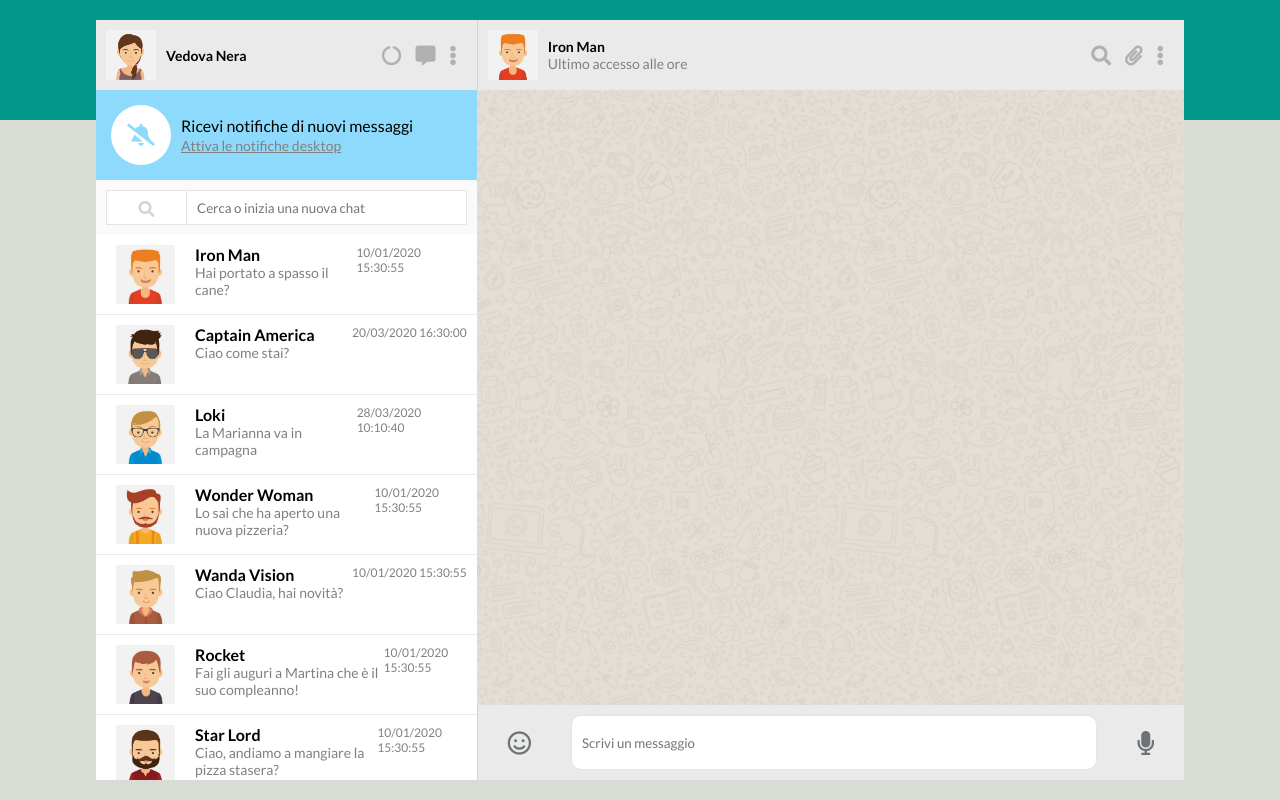
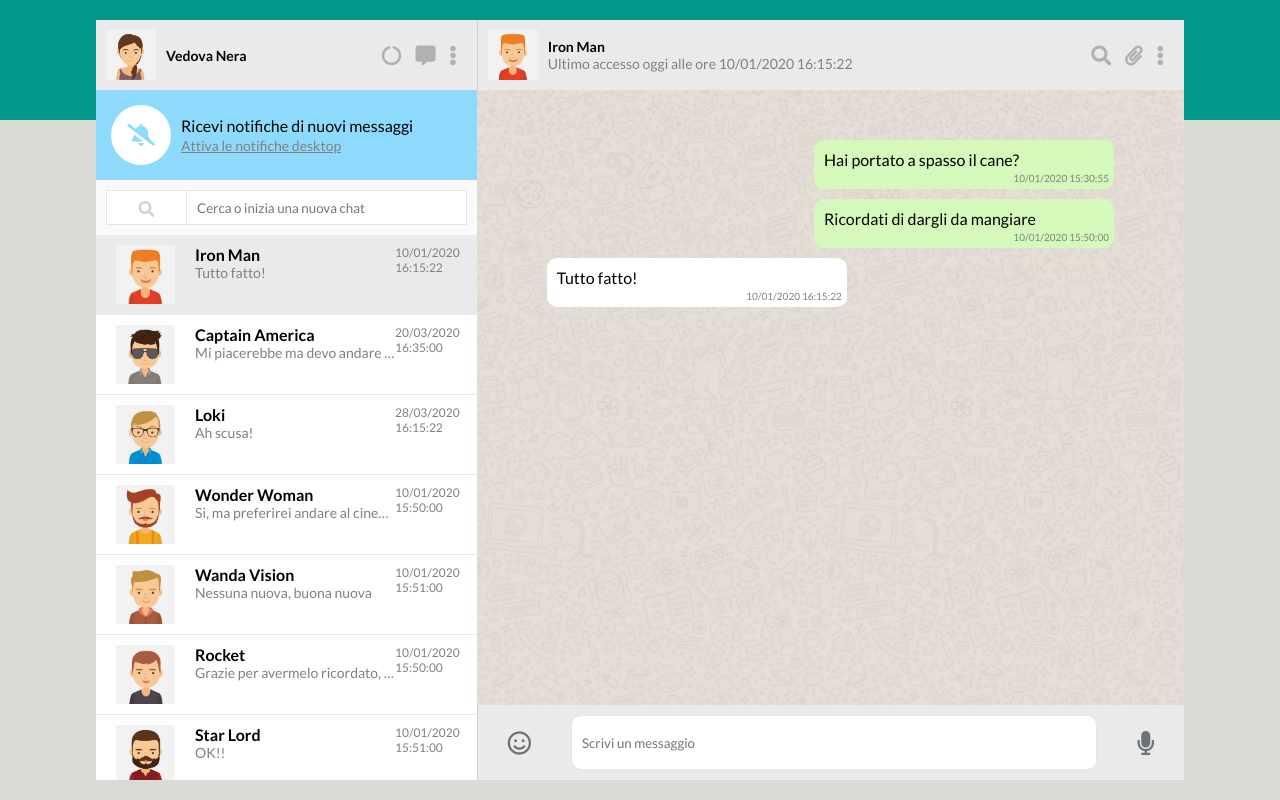
Before and after one commit to GarySmithAlvarezVenturo/vue-boolzapp, a plain HTML site: page index.html in a window 1280 px wide. Drawn offline with nearby package versions, Linux system fonts and the light colour scheme.

Commit message:
Add milestone #2 #3

```diff
--- a/assets/script.js
+++ b/assets/script.js
@@ -26,17 +26,17 @@
                     messages: [
                         {
                             date: '10/01/2020 15:30:55',
-                            message: 'Hai portato a spasso il cane?',
+                            text: 'Hai portato a spasso il cane?',
                             status: 'sent'
                         },
                         {
                             date: '10/01/2020 15:50:00',
-                            message: 'Ricordati di dargli da mangiare',
+                            text: 'Ricordati di dargli da mangiare',
                             status: 'sent'
                         },
                         {
                             date: '10/01/2020 16:15:22',
-                            message: 'Tutto fatto!',
+                            text: 'Tutto fatto!',
                             status: 'received'
                         },
                     ],
@@ -48,17 +48,17 @@
                     messages: [
                         {
                             date: '20/03/2020 16:30:00',
-                            message: 'Ciao come stai?',
+                            text: 'Ciao come stai?',
                             status: 'sent'
                         },
                         {
                             date: '20/03/2020 16:30:55',
-                            message: 'Bene grazie! Stasera ci vediamo?',
+                            text: 'Bene grazie! Stasera ci vediamo?',
                             status: 'received'
                         },
                         {
                             date: '20/03/2020 16:35:00',
-                            message: 'Mi piacerebbe ma devo andare a fare la spesa.',
+                            text: 'Mi piacerebbe ma devo andare a fare la spesa.',
                             status: 'sent'
                         }
                     ],
@@ -70,17 +70,17 @@
                     messages: [
                         {
                             date: '28/03/2020 10:10:40',
-                            message: 'La Marianna va in campagna',
+                            text: 'La Marianna va in campagna',
                             status: 'received'
                         },
                         {
                             date: '28/03/2020 10:20:10',
-                            message: 'Sicuro di non aver sbagliato chat?',
+                            text: 'Sicuro di non aver sbagliato chat?',
                             status: 'sent'
                         },
                         {
                             date: '28/03/2020 16:15:22',
-                            message: 'Ah scusa!',
+                            text: 'Ah scusa!',
                             status: 'received'
                         }
                     ],
@@ -92,12 +92,12 @@
                     messages: [
                         {
                             date: '10/01/2020 15:30:55',
-                            message: 'Lo sai che ha aperto una nuova pizzeria?',
+                            text: 'Lo sai che ha aperto una nuova pizzeria?',
                             status: 'sent'
                         },
                         {
                             date: '10/01/2020 15:50:00',
-                            message: 'Si, ma preferirei andare al cinema',
+                            text: 'Si, ma preferirei andare al cinema',
                             status: 'received'
                         }
                     ],
@@ -109,17 +109,17 @@
                     messages: [
                         {
                             date: '10/01/2020 15:30:55',
-                            message: 'Ciao Claudia, hai novità?',
+                            text: 'Ciao Claudia, hai novità?',
                             status: 'sent'
                         },
                         {
                             date: '10/01/2020 15:50:00',
-                            message: 'Non ancora',
+                            text: 'Non ancora',
                             status: 'received'
                         },
                         {
                             date: '10/01/2020 15:51:00',
-                            message: 'Nessuna nuova, buona nuova',
+                            text: 'Nessuna nuova, buona nuova',
                             status: 'sent'
                         }
                     ],
@@ -131,12 +131,12 @@
                     messages: [
                         {
                             date: '10/01/2020 15:30:55',
-                            message: 'Fai gli auguri a Martina che è il suo compleanno!',
+                            text: 'Fai gli auguri a Martina che è il suo compleanno!',
                             status: 'sent'
                         },
                         {
                             date: '10/01/2020 15:50:00',
-                            message: 'Grazie per avermelo ricordato, le scrivo subito!',
+                            text: 'Grazie per avermelo ricordato, le scrivo subito!',
                             status: 'received'
                         }
                     ],
@@ -148,24 +148,57 @@
                     messages: [
                         {
                             date: '10/01/2020 15:30:55',
-                            message: 'Ciao, andiamo a mangiare la pizza stasera?',
+                            text: 'Ciao, andiamo a mangiare la pizza stasera?',
                             status: 'received'
                         },
                         {
                             date: '10/01/2020 15:50:00',
-                            message: 'No, l\'ho già mangiata ieri, ordiniamo sushi!',
+                            text: 'No, l\'ho già mangiata ieri, ordiniamo sushi!',
                             status: 'sent'
                         },
                         {
                             date: '10/01/2020 15:51:00',
-                            message: 'OK!!',
+                            text: 'OK!!',
                             status: 'received'
                         }
                     ],
                 }
             ],
+
+            currentDate: dayjs().format('DD/MM/YYYY HH:mm:ss'),
+            currentContact : 0,
+            messageText: "",
+            contactText: "",
         },
         methods: {
+             setIndexContact: function(position) {
+                this.currentContact = position;
+                return this.currentContact;
+            },
+            newMessage: function(contact) {
+                let newSentMessage = {
+                    date: this.currentDate,
+                    text: this.messageText,
+                    status: 'sent'
+                };
+
+                this.contacts[contact].messages.push(newSentMessage);
+
+                this.messageText = "";
+
+                setTimeout(
+                    ()=> {
+                        let newReceivedMessage = {
+                            date: this.currentDate,
+                            text: "Ok",
+                            status: 'received'
+                        };
+
+                        this.contacts[contact].messages.push(newReceivedMessage);
+
+                    },1000
+                );
+            },
         },
     }
 );
--- a/assets/style.css
+++ b/assets/style.css
@@ -113,17 +113,12 @@
     color: lightgrey;
 }
 
-#l-side input {
+#l-side .chat-search input {
     width: calc(100% - 80px);
     height: 35px;
     padding: 10px;
     background-color: #fff;
     border: 1px solid #e5e5e5;
-    color: lightgrey;
-}
-
-#l-side input:focus {
-    color: black;
 }
 
 #l-side .contact-list {
@@ -139,6 +134,11 @@
     height: 80px;
     padding: 10px 10px 10px 20px;
     border-bottom: 1px solid #eaeaea;
+    cursor: pointer;
+}
+
+.contact-active {
+    background-color: #eaeaea;
 }
 
 #l-side .contact-list .contact .l-contact {
@@ -155,7 +155,11 @@
     font-weight: 700;
 }
 
-#l-side .contact-list .contact .l-contact .last-access {
+#l-side .contact-list .contact .l-contact .last-message {
+    width: 200px;
+    white-space: nowrap;
+    overflow: hidden;
+    text-overflow: ellipsis;
     font-size: 14px;
     color: grey;
 }
@@ -218,12 +222,41 @@
 
 
 #r-side .message-area {
+    display: flex;
+    flex-direction: column;
     width: 100%;
     height: calc(100% - 145px);
+    padding: 50px 70px;
     background-image: url("../img/whatsapp-background.jpg");
     background-position: center;
     background-size: cover;
     overflow-y: scroll;
+}
+
+#r-side .message-area .message {
+    position: relative;
+    width: 300px;
+    padding: 10px 10px 20px 10px;
+    margin-bottom: 10px;
+    border-radius: 10px;
+    word-break: break-all;
+}
+
+#r-side .message-area .message .message-date {
+    position: absolute;
+    right: 5px;
+    bottom: 5px;
+    font-size: 10px;
+    color: grey;
+}
+
+.message-sent {
+    align-self: flex-end;
+    background-color: #D5F9BA;
+}
+
+.message-received {
+    background-color: #fff;
 }
 
 #r-side .text-controls {
@@ -250,5 +283,4 @@
     border: 1px solid #e5e5e5;
     border-radius: 10px;
     background-color: #fff;
-    color: lightgrey;
 }
--- a/index.html
+++ b/index.html
@@ -1,16 +1,19 @@
 <!DOCTYPE html>
 <html lang="en">
+
 <head>
     <meta charset="UTF-8">
     <meta name="viewport" content="width=device-width, initial-scale=1.0">
     <script src="https://cdn.jsdelivr.net/npm/vue@2/dist/vue.js"></script>
-    <!-- font -->
+    <script src="https://unpkg.com/dayjs@1.8.21/dayjs.min.js"></script>
     <link rel="preconnect" href="https://fonts.gstatic.com">
     <link href="https://fonts.googleapis.com/css2?family=Lato:wght@400;700&display=swap" rel="stylesheet">
-    <link rel="stylesheet" href="https://use.fontawesome.com/releases/v5.15.1/css/all.css" integrity="sha384-vp86vTRFVJgpjF9jiIGPEEqYqlDwgyBgEF109VFjmqGmIY/Y4HV4d3Gp2irVfcrp" crossorigin="anonymous">
+    <link rel="stylesheet" href="https://use.fontawesome.com/releases/v5.15.1/css/all.css"
+        integrity="sha384-vp86vTRFVJgpjF9jiIGPEEqYqlDwgyBgEF109VFjmqGmIY/Y4HV4d3Gp2irVfcrp" crossorigin="anonymous">
     <link rel="stylesheet" href="assets/style.css">
     <title>Boolzap VUE</title>
 </head>
+
 <body>
     <div id="root">
 
@@ -42,19 +45,21 @@
                     <div class="search-icon">
                         <i class="fas fa-search"></i>
                     </div>
-                    <input type="text" placeholder="Cerca o inizia una nuova chat">
+                    <input type="text" placeholder="Cerca o inizia una nuova chat" v-model="contactText" @keydown.enter="filteredList()">
                 </div>
                 <div class="contact-list">
-                    <div v-for="(contact, index) in contacts" class="contact">
+                    <div v-for="(contact, index) in contacts" class="contact"
+                    :class="(index == currentContact ? 'contact-active' : null)"
+                    @click="setIndexContact(index)">
                         <div class="l-contact">
                             <img :src="contacts[index].avatar" alt="Avatar Contatto">
                             <div class="info">
-                                <div class="contact-name">{{contacts[index].name}}</div>
-                                <div class="last-access">{{contacts[index].messages[0].message}}</div>
+                                <div class="contact-name">{{contact.name}}</div>
+                                <div class="last-message">{{contact.messages.slice(-1)[0].text}}</div>
                             </div>
                         </div>
                         <div class="r-contact">
-                            <div class="message-time">{{contacts[index].messages[0].date}}</div>
+                            <div class="message-time">{{contact.messages.slice(-1)[0].date}}</div>
                         </div>
                     </div>
                 </div>
@@ -65,10 +70,10 @@
             <div id="r-side">
                 <div class="contact-nav">
                     <div class="l-contact-icons">
-                        <img src="img/avatar_1.jpg" alt="Avatar Utente">
+                        <img :src="contacts[currentContact].avatar" alt="Avatar Utente">
                         <div class="contact-info">
-                            <div class="contact-name">Iron Man</div>
-                            <div class="last-access">Ultimo accesso alle ore</div>
+                            <div class="contact-name">{{contacts[currentContact].name}}</div>
+                            <div class="last-access">Ultimo accesso oggi alle ore {{contacts[currentContact].messages.slice(-1)[0].date}}</div>
                         </div>
                     </div>
                     <div class="r-contact-icons">
@@ -78,11 +83,17 @@
                     </div>
                 </div>
                 <div class="message-area">
-
+                    <div
+                    v-for="(message, index) in contacts[currentContact].messages"
+                    class="message"
+                    :class="(contacts[currentContact].messages[index].status == 'sent') ? 'message-sent' : 'message-received'" >
+                        {{contacts[currentContact].messages[index].text}}
+                        <span class="message-date">{{contacts[currentContact].messages[index].date}}</span>
+                    </div>
                 </div>
                 <div class="text-controls">
                     <i class="far fa-smile"></i>
-                    <input type="text" placeholder="Scrivi un messaggio">
+                    <input type="text" placeholder="Scrivi un messaggio" v-model="messageText" @keydown.enter="newMessage(currentContact)">
                     <i class="fas fa-microphone"></i>
                 </div>
             </div>
@@ -95,4 +106,5 @@
     <!-- my js -->
     <script src="assets/script.js"></script>
 </body>
+
 </html>
```
